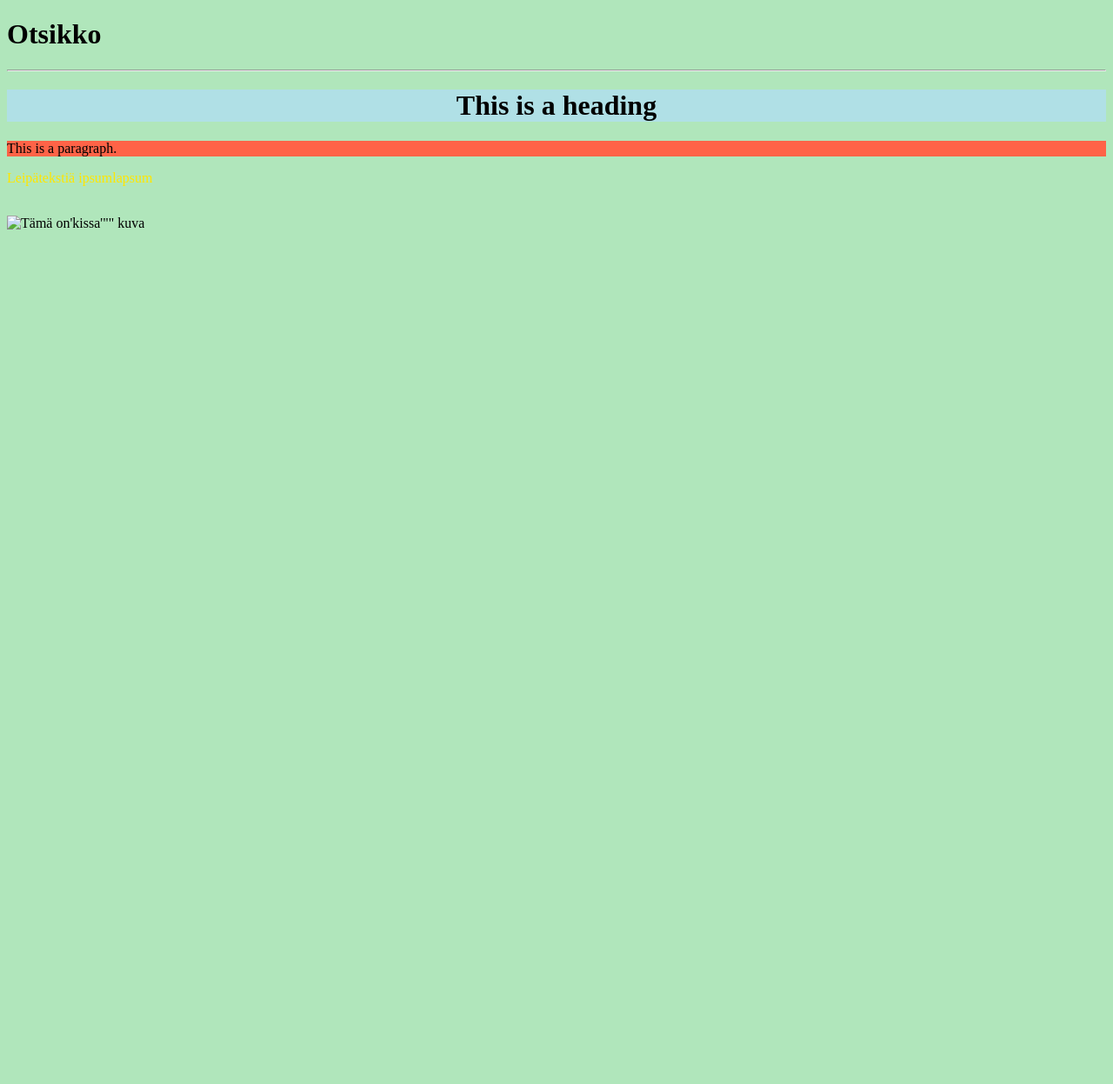
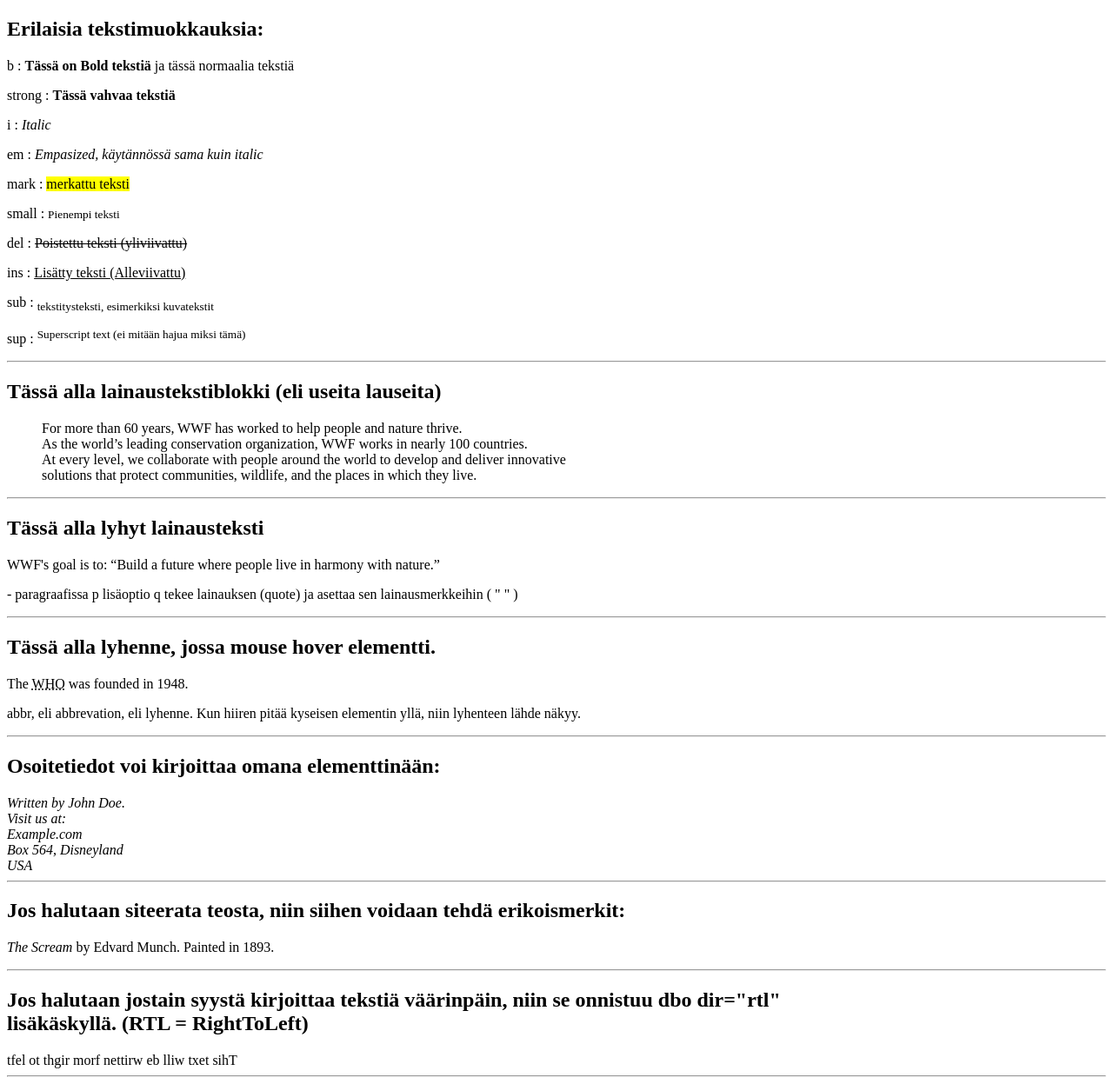
Before and after one commit to Sirkusinsinoori/HTML-testit, a plain HTML site: page index.html in a window 1280 px wide. Shown: the whole page at 87% size. Before the commit the page ends 800 px from the top, so only its background shows below. Drawn offline with Linux system fonts and the light colour scheme.

Commit message:
Tehty Comments osioon asti

```diff
--- a/index.html
+++ b/index.html
@@ -5,25 +5,50 @@
         <title>Raakaa tekstiä Tabiin</title>
     </head>
     <!-- bodyyn tulee kontenttia-->
-    <body style="background-color:rgb(176, 230, 187);">
-        <h1>Otsikko</h1>
+    <body >
+        <h2>Erilaisia tekstimuokkauksia:</h1>
+        <p>b : <b>Tässä on Bold tekstiä</b> ja tässä normaalia tekstiä</p>
+        <p>strong : <strong>Tässä vahvaa tekstiä</strong></p>
+        <p>i : <i>Italic</i></p>
+        <p>em : <em>Empasized, käytännössä sama kuin italic</em></p>
+        <p>mark : <mark>merkattu teksti</mark></p>
+        <p>small : <small>Pienempi teksti</small></p>
+        <p>del : <del>Poistettu teksti (yliviivattu)</del></p>
+        <p>ins : <ins>Lisätty teksti (Alleviivattu)</ins></p>
+        <p>sub : <sub>tekstitysteksti, esimerkiksi kuvatekstit</sub></p>
+        <p>sup : <sup>Superscript text (ei mitään hajua miksi tämä)</sup></p>
         <hr>
-        <h1 style='text-align:center; background-color:powderblue;'>This is a heading</h1>
-<p style="background-color:tomato;">This is a paragraph.</p>
-        <!-- title="" on tooltip, mikä tulee mouse hover on -efektinä -->
-        <p title="I'm a tooltip" style="color:rgb(255, 230, 0);">Leipätekstiä ipsumlapsum</p>
-        <!-- <a href="Tähän linkki, jonne mennään klikatessa tekstiä">Teksti, josta hyperlinkki aukeaa</a>  -->
-        <br>
-        <!-- Tässä on kommentti.
-         ctrl + k sitten ctrl + c kommentoi maalatut osuudet ja poistaa myös kommentit ko. riveiltä.
-        se jatkuu kunnes kirjoitetaan.-->
-        <!-- <img src="Tähän kuvan linkki" alt=Tähän korvaava kuva tai teksti. width="100" height="100"> -->
-        <img title="Tämä on'kissa'&quot&quot kuva" src="./images/logo.png">
-
-        <!-- 16.0.2025 W3Schools jääty formatting osioon
-
-        https://www.w3schools.com/html/html_formatting.asp
-
-        -->
+        <h2>Tässä alla lainaustekstiblokki (eli useita lauseita)</h2>
+        <blockquote cite="https://www.worldwildlife.org/about">
+            For more than 60 years, WWF has worked to help people and nature thrive.<br>
+            As the world’s leading conservation organization, WWF works in nearly 100 countries.<br>
+            At every level, we collaborate with people around the world to develop and deliver innovative<br>
+            solutions that protect communities, wildlife, and the places in which they live.
+        </blockquote>
+        <hr>
+        <h2>Tässä alla lyhyt lainausteksti</h2>
+        <p>WWF's goal is to: <q>Build a future where people live in harmony with nature.</q></p>
+        <p>- paragraafissa p lisäoptio q tekee lainauksen (quote) ja asettaa sen lainausmerkkeihin ( " " )</p>
+        <hr>
+        <h2>Tässä alla lyhenne, jossa mouse hover elementti.</h2>
+        <p>The <abbr title="World Health Organization">WHO</abbr> was founded in 1948.</p>
+        <p>abbr, eli abbrevation, eli lyhenne. Kun hiiren pitää kyseisen elementin yllä, niin lyhenteen lähde näkyy.</p>
+        <hr>
+        <h2>Osoitetiedot voi kirjoittaa omana elementtinään:</h2>
+        <address>
+            Written by John Doe.<br>
+            Visit us at:<br>
+            Example.com<br>
+            Box 564, Disneyland<br>
+            USA
+        </address>
+        <hr>
+        <h2>Jos halutaan siteerata teosta, niin siihen voidaan tehdä erikoismerkit:</h2>
+        <p><cite>The Scream</cite> by Edvard Munch. Painted in 1893.</p>
+        <hr>
+        <h2>Jos halutaan jostain syystä kirjoittaa tekstiä väärinpäin, niin se onnistuu dbo dir="rtl"<br>
+        lisäkäskyllä. (RTL = RightToLeft)</h2>
+        <bdo dir="rtl">This text will be written from right to left</bdo>
+        <hr>
     </body>
 </html>
```
Also changed, not shown: style.css (deleted), styles.css (added).
